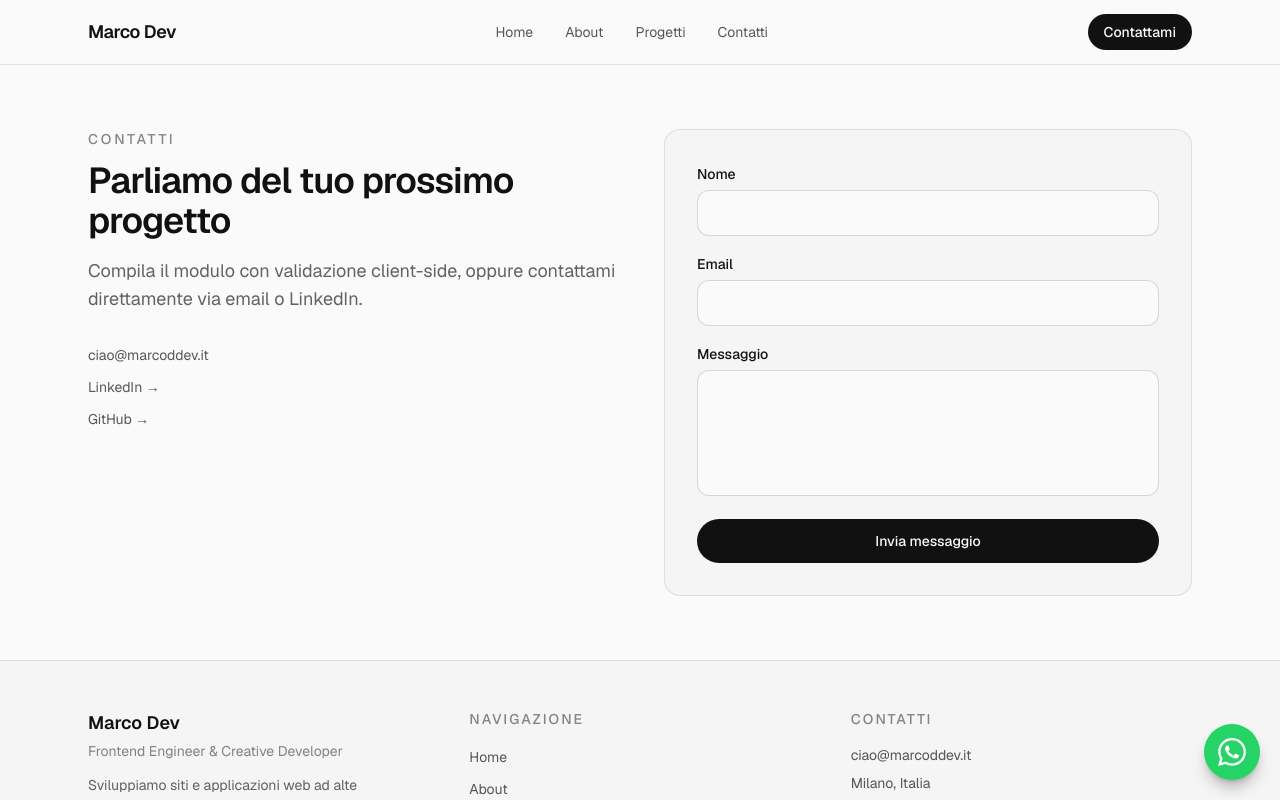
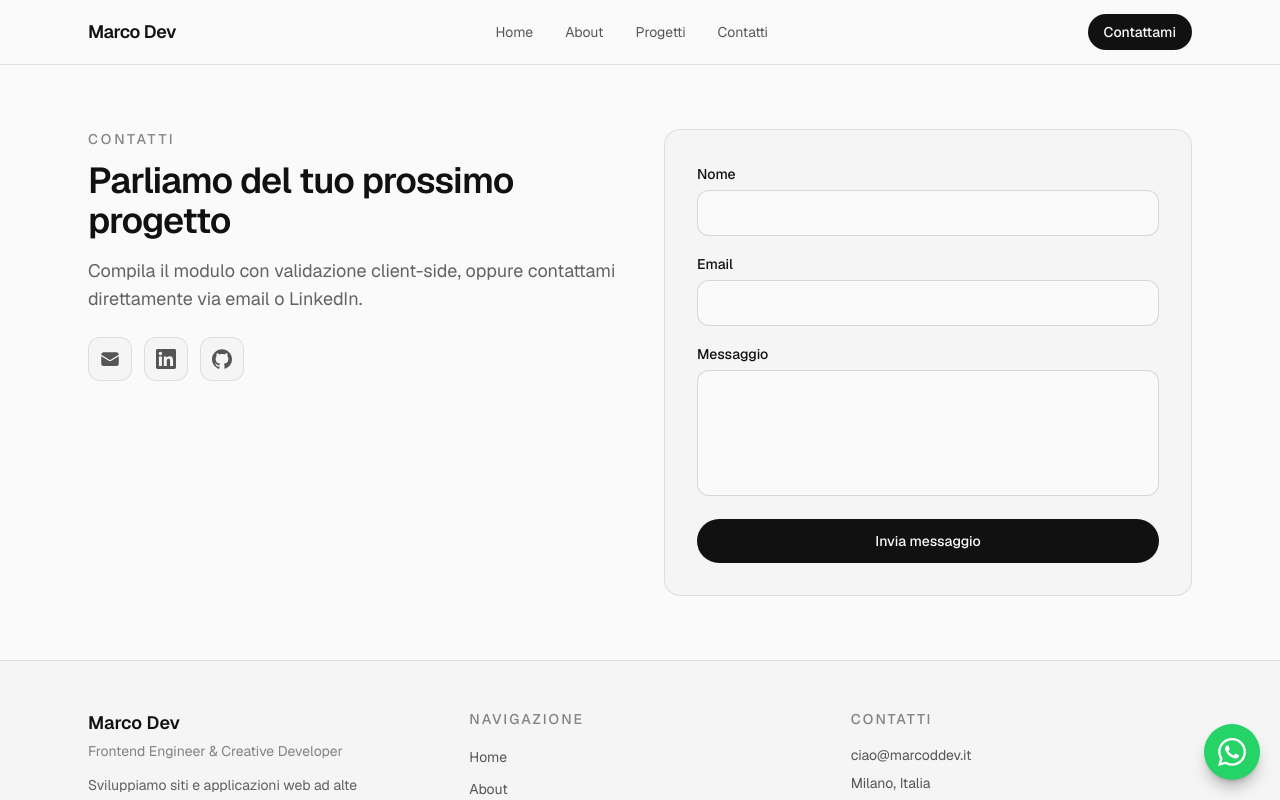
Before and after one commit to JustPeppeRepo/agenzia-pubblicitaria, a Next.js app: page /contact in a window 1280 px wide. Shown: the top 800 px of the page. Built offline with nearby package versions, Linux system fonts and the light colour scheme.

Commit message:
STYLE - social icon in contact page

```diff
--- a/src/app/contact/page.tsx
+++ b/src/app/contact/page.tsx
@@ -1,7 +1,8 @@
 import type { Metadata } from "next";
-import { ContactForm, ContactLinks } from "@/components/sections/ContactForm";
+import { ContactForm } from "@/components/sections/ContactForm";
 import { FadeIn } from "@/components/motion/FadeIn";
 import { SectionHeading } from "@/components/ui/SectionHeading";
+import { SocialLinks } from "@/components/ui/SocialLinks";
 
 export const metadata: Metadata = {
   title: "Contatti",
@@ -18,7 +19,7 @@ export default function ContactPage() {
             title="Parliamo del tuo prossimo progetto"
             description="Compila il modulo con validazione client-side, oppure contattami direttamente via email o LinkedIn."
           />
-          <ContactLinks />
+          <SocialLinks className="mt-6" />
         </FadeIn>
 
         <FadeIn delay={0.15}>
--- a/src/components/sections/ContactForm.tsx
+++ b/src/components/sections/ContactForm.tsx
@@ -2,7 +2,6 @@
 
 import { motion, AnimatePresence } from "framer-motion";
 import { useState } from "react";
-import { siteConfig } from "@/data/site";
 import { validateContactForm } from "@/lib/utils";
 
 type FormData = {
@@ -167,30 +166,3 @@ function Field({
     </label>
   );
 }
-
-export function ContactLinks() {
-  return (
-    <ul className="mt-8 space-y-3 text-sm">
-      <li>
-        <a
-          href={`mailto:${siteConfig.email}`}
-          className="text-foreground/70 transition-colors hover:text-foreground"
-        >
-          {siteConfig.email}
-        </a>
-      </li>
-      {siteConfig.social.map((link) => (
-        <li key={link.platform}>
-          <a
-            href={link.href}
-            target="_blank"
-            rel="noopener noreferrer"
-            className="text-foreground/70 transition-colors hover:text-foreground"
-          >
-            {link.label} →
-          </a>
-        </li>
-      ))}
-    </ul>
-  );
-}
--- /dev/null
+++ b/src/components/ui/SocialLinks.tsx
@@ -0,0 +1,80 @@
+import { siGithub, type SimpleIcon } from "simple-icons";
+import { siteConfig } from "@/data/site";
+import { cn, formatEmailLink } from "@/lib/utils";
+
+const EMAIL_ICON = {
+  title: "Email",
+  path: "M1.5 8.67v8.58a3 3 0 003 3h15a3 3 0 003-3V8.67l-8.928 5.493a3 3 0 01-3.144 0L1.5 8.67z M22.5 6.908V6.75a3 3 0 00-3-3h-15a3 3 0 00-3 3v.158l9.714 5.978a1.5 1.5 0 001.572 0L22.5 6.908z",
+};
+
+const PLATFORM_ICONS: Record<
+  string,
+  Pick<SimpleIcon, "title" | "path"> | undefined
+> = {
+  linkedin: {
+    title: "LinkedIn",
+    path: "M20.447 20.452h-3.554v-5.569c0-1.328-.027-3.037-1.852-3.037-1.853 0-2.136 1.445-2.136 2.939v5.667H9.351V9h3.414v1.561h.046c.477-.9 1.637-1.85 3.37-1.85 3.601 0 4.267 2.37 4.267 5.455v6.286zM5.337 7.433c-1.144 0-2.063-.926-2.063-2.065 0-1.138.92-2.063 2.063-2.063 1.14 0 2.064.925 2.064 2.063 0 1.139-.925 2.065-2.064 2.065zm1.782 13.019H3.555V9h3.564v11.452zM22.225 0H1.771C.792 0 0 .774 0 1.729v20.542C0 23.227.792 24 1.771 24h20.451C23.2 24 24 23.227 24 22.271V1.729C24 .774 23.2 0 22.222 0h.003z",
+  },
+  github: siGithub,
+};
+
+function SocialIcon({ path }: { path: string }) {
+  return (
+    <svg
+      role="img"
+      viewBox="0 0 24 24"
+      width={20}
+      height={20}
+      fill="currentColor"
+      aria-hidden
+    >
+      <path d={path} />
+    </svg>
+  );
+}
+
+type SocialLinksProps = {
+  className?: string;
+  includeEmail?: boolean;
+};
+
+export function SocialLinks({ className, includeEmail = true }: SocialLinksProps) {
+  const linkClass = cn(
+    "flex size-11 items-center justify-center rounded-xl",
+    "border border-foreground/10 bg-foreground/[0.02]",
+    "text-foreground/70 transition-colors",
+    "hover:border-foreground/20 hover:bg-foreground/[0.05] hover:text-foreground",
+    "focus-visible:outline-2 focus-visible:outline-offset-2 focus-visible:outline-foreground/40",
+  );
+
+  return (
+    <div className={cn("flex flex-wrap gap-3", className)}>
+      {includeEmail ? (
+        <a
+          href={formatEmailLink(siteConfig.email)}
+          aria-label={`Invia email a ${siteConfig.email}`}
+          className={linkClass}
+        >
+          <SocialIcon path={EMAIL_ICON.path} />
+        </a>
+      ) : null}
+      {siteConfig.social.map((link) => {
+        const icon = PLATFORM_ICONS[link.platform];
+        if (!icon) return null;
+
+        return (
+          <a
+            key={link.platform}
+            href={link.href}
+            target="_blank"
+            rel="noopener noreferrer"
+            aria-label={link.label}
+            className={linkClass}
+          >
+            <SocialIcon path={icon.path} />
+          </a>
+        );
+      })}
+    </div>
+  );
+}
```
